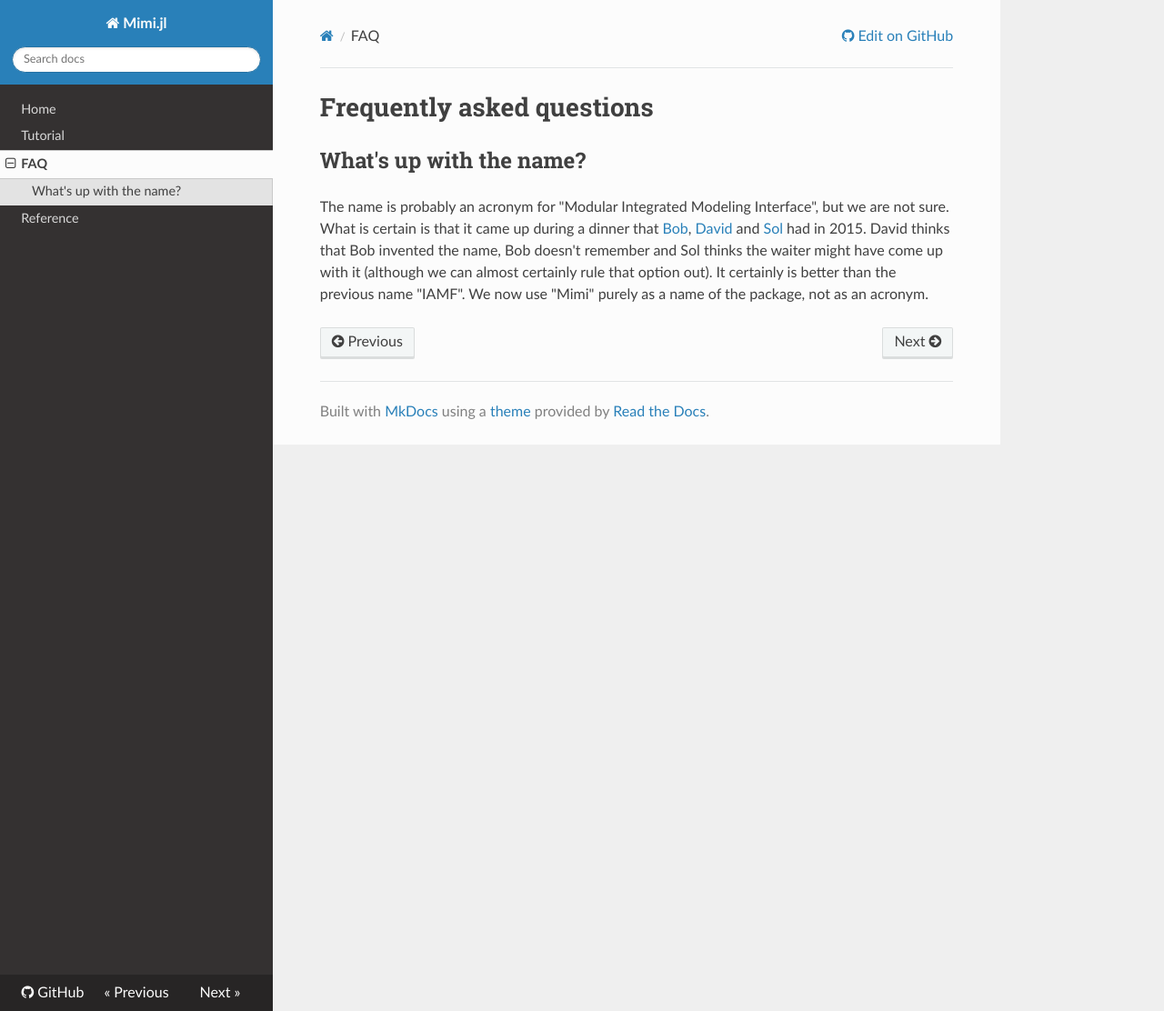
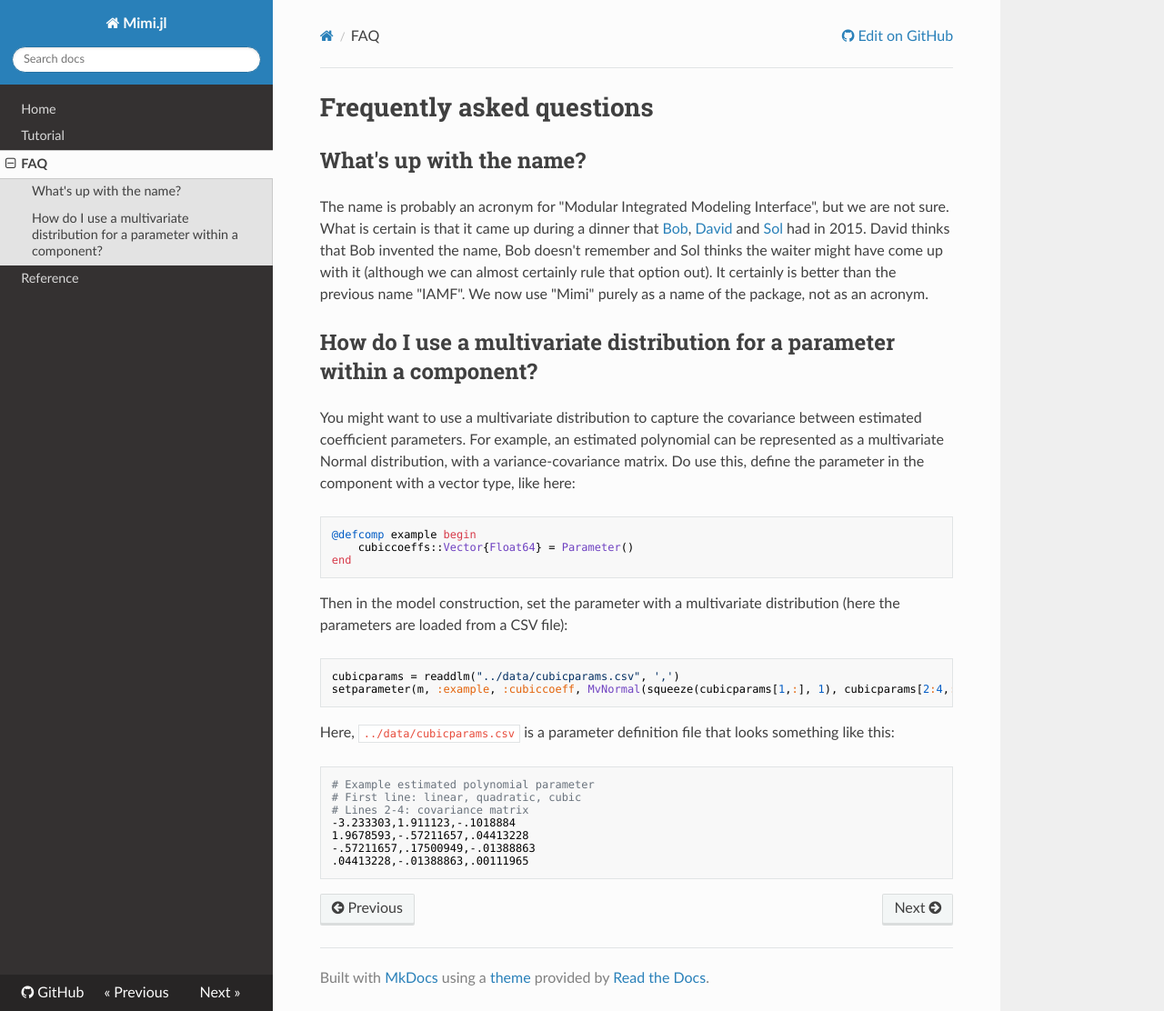
Before and after one commit to mimiframework/Mimi.jl, an MkDocs documentation site: the page built from doc/faq.md, in a window 1280 px wide and 1112 px high. Shown: the whole window at 91% size. Built offline with MkDocs 1.6.1, drawn with Linux system fonts in a browser that asks for light colours; nearby versions of some CDN libraries; old or Windows-style settings are respelled for this version of MkDocs.

Commit message:
add FAQ on multivariate distributions

````diff
--- a/doc/faq.md
+++ b/doc/faq.md
@@ -3,3 +3,34 @@
 ## What's up with the name?
 
 The name is probably an acronym for "Modular Integrated Modeling Interface", but we are not sure. What is certain is that it came up during a dinner that [Bob](http://www.bobkopp.net/), [David](http://www.david-anthoff.com/) and [Sol](http://www.solomonhsiang.com/) had in 2015. David thinks that Bob invented the name, Bob doesn't remember and Sol thinks the waiter might have come up with it (although we can almost certainly rule that option out). It certainly is better than the previous name "IAMF". We now use "Mimi" purely as a name of the package, not as an acronym.
+
+## How do I use a multivariate distribution for a parameter within a component?
+
+You might want to use a multivariate distribution to capture the
+covariance between estimated coefficient parameters.  For example, an estimated
+polynomial can be represented as a multivariate Normal distribution,
+with a variance-covariance matrix.  Do use this, define the parameter
+in the component with a vector type, like here:
+```
+@defcomp example begin
+    cubiccoeffs::Vector{Float64} = Parameter()
+end
+```
+
+Then in the model construction, set the parameter with a multivariate
+distribution (here the parameters are loaded from a CSV file):
+```
+cubicparams = readdlm("../data/cubicparams.csv", ',')
+setparameter(m, :example, :cubiccoeff, MvNormal(squeeze(cubicparams[1,:], 1), cubicparams[2:4,:]))
+```
+
+Here, `../data/cubicparams.csv` is a parameter definition file that looks something like this:
+```
+# Example estimated polynomial parameter
+# First line: linear, quadratic, cubic
+# Lines 2-4: covariance matrix
+-3.233303,1.911123,-.1018884
+1.9678593,-.57211657,.04413228
+-.57211657,.17500949,-.01388863
+.04413228,-.01388863,.00111965
+```
````
